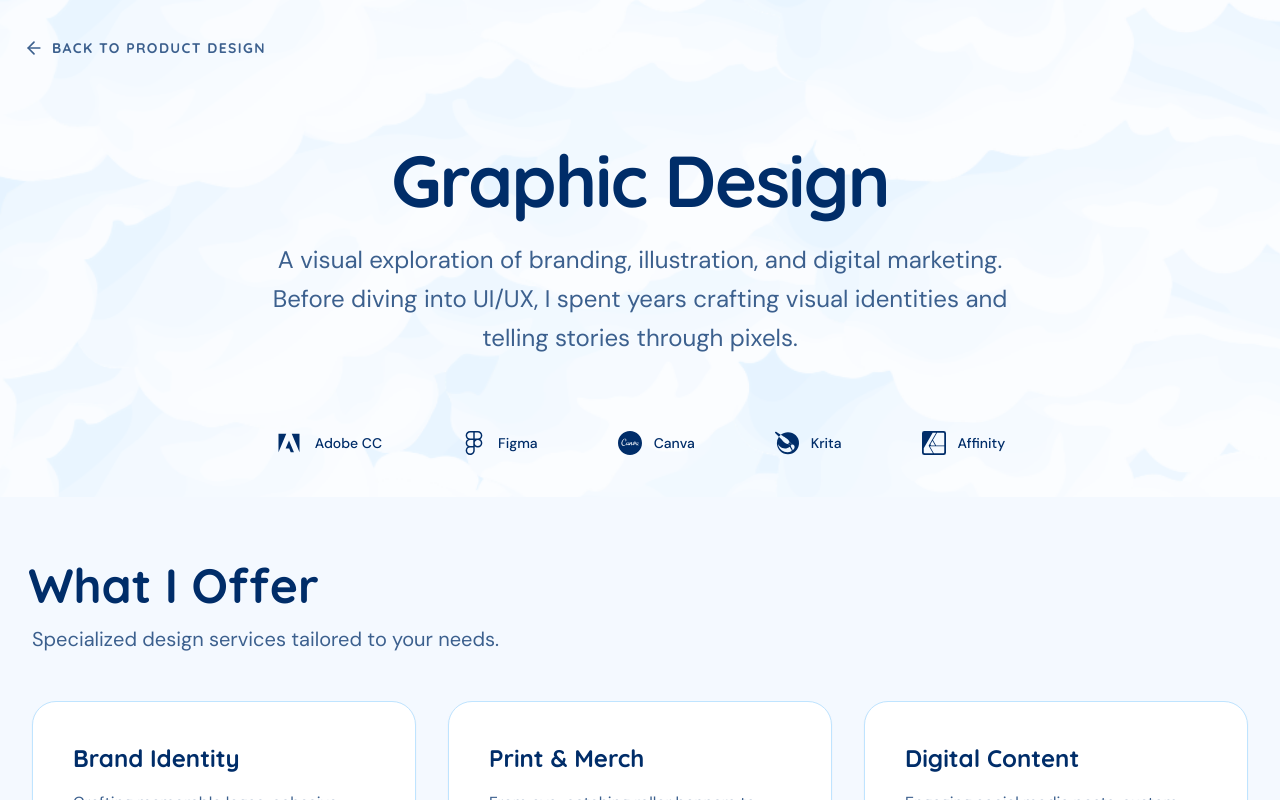
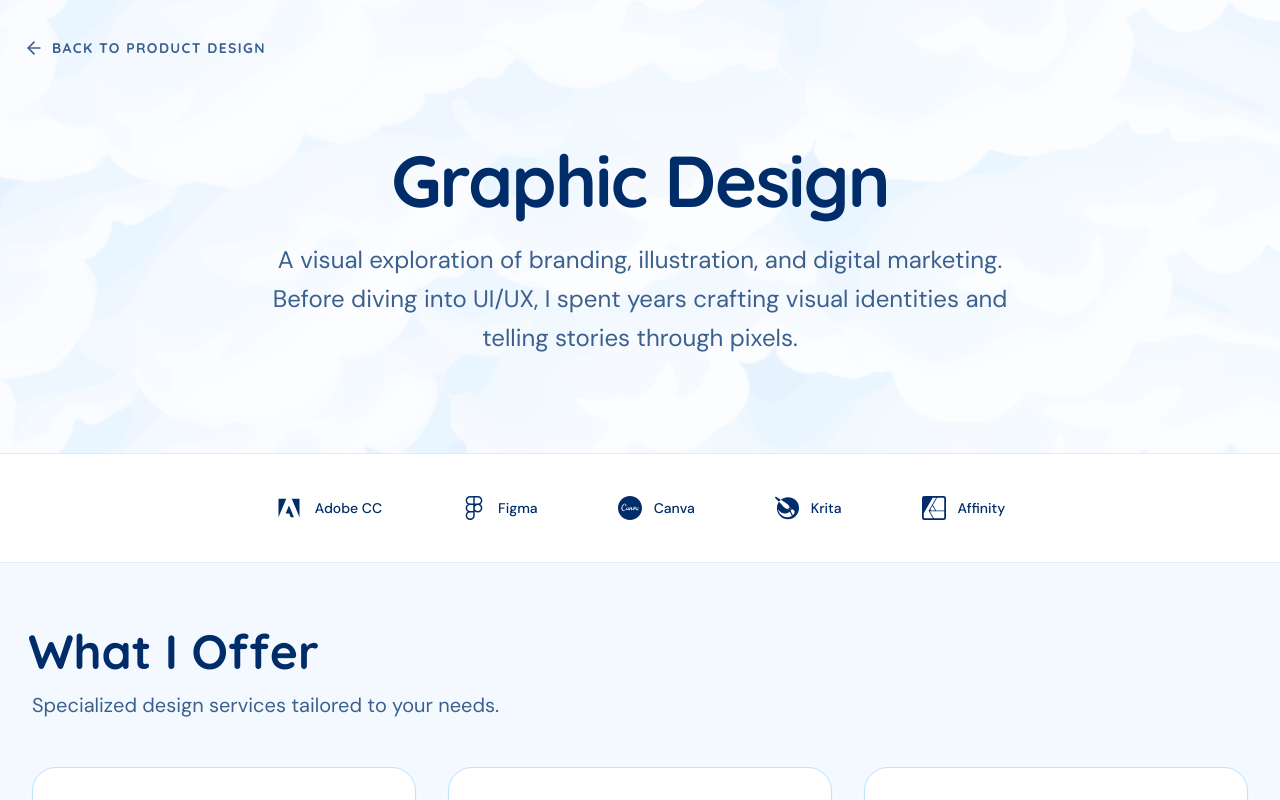
Before and after one commit to nadiahossny/nadiahossnyportfolio, a React (Vite) app: page /graphic-design in a window 1280 px wide. Shown: the top 800 px of the page. Built offline with nearby package versions, Linux system fonts and the light colour scheme.

Commit message:
UI: Bring back white background on Graphic Design tools strip and increase spacing above it

```diff
--- a/src/pages/Services.tsx
+++ b/src/pages/Services.tsx
@@ -124,7 +124,7 @@ export default function Services() {
       </nav>
 
       <main className="relative z-10 pt-24 md:pt-32">
-        <div className="max-w-7xl mx-auto px-8 pt-4 pb-8">
+        <div className="max-w-7xl mx-auto px-8 pt-4 pb-16 md:pb-24">
           <motion.div
             initial="hidden"
             animate="visible"
@@ -140,7 +140,7 @@ export default function Services() {
         </div>
 
         {/* Tools Strip */}
-        <section className="py-8 md:py-10 relative z-10">
+        <section className="py-8 md:py-10 border-y border-headline/10 bg-white relative z-10">
           <motion.div
             initial={{ opacity: 0, y: 20 }}
             animate={{ opacity: 1, y: 0 }}
```
